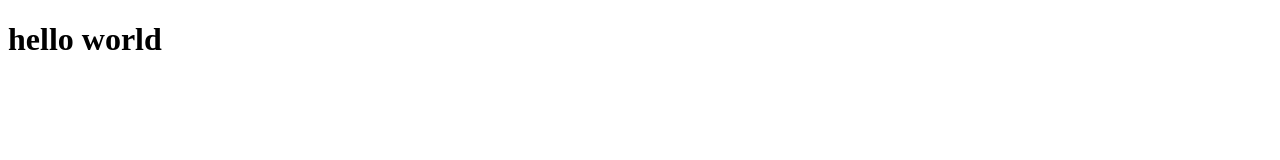
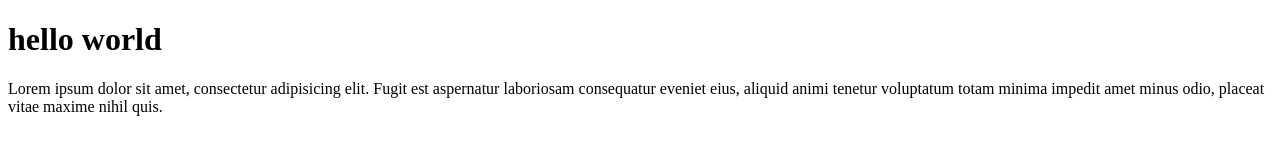
Before and after one commit to awan75/wepeu-git-test-2, a plain HTML site: page index.html in a window 1280 px wide. Drawn offline with Linux system fonts and the light colour scheme.

Commit message:
menambahkan paragraf

```diff
--- a/index.html
+++ b/index.html
@@ -7,5 +7,6 @@
 </head>
 <body>
     <h1>hello world</h1>
+    <p>Lorem ipsum dolor sit amet, consectetur adipisicing elit. Fugit est aspernatur laboriosam consequatur eveniet eius, aliquid animi tenetur voluptatum totam minima impedit amet minus odio, placeat vitae maxime nihil quis.</p>
 </body>
 </html>
```
